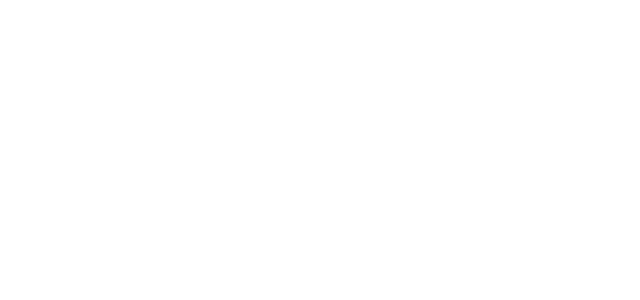
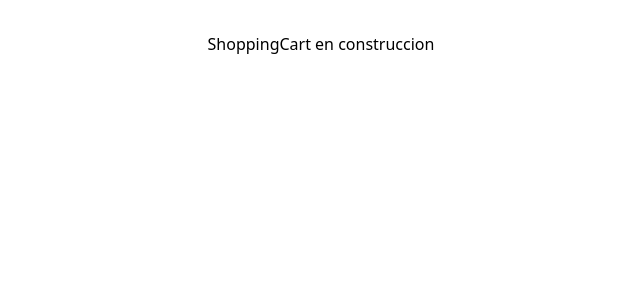
Before and after one commit to PetFriendlyUniverse/Henry-Pf, a React (Vite) app in the folder client/: page /shop/shoppingcart in a window 1280 px wide. Before the commit this address had no page. Shown: the top 300 px of the page, without its empty margins (319-959 px from the left). Built offline with nearby package versions, Linux system fonts and the light colour scheme.

Commit message:
rutas de e-commerce

```diff
--- a/client/src/App.jsx
+++ b/client/src/App.jsx
@@ -1,17 +1,21 @@
-import { useState } from "react";
 import { Routes, Route } from "react-router-dom";
 import Shop from "./pages/ecommerce/Shop/Shop";
 import Landing from "./pages/Landing/Landing";
+import ProductDetail from "./pages/ecommerce/ProductDetail/ProductDetail";
+import ShoppingCart from "./pages/ecommerce/ShoppingCart/ShoppingCart";
+import Checkout from "./pages/ecommerce/Checkout/Checkout";
+
 import "./App.css";
 
 function App() {
-  const [count, setCount] = useState(0);
-
   return (
     <div className="App">
       <Routes>
         <Route path="/" element={<Landing />} />
         <Route path="/shop" element={<Shop />} />
+        <Route path="/shop/detail/:id" element={<ProductDetail />} />
+        <Route path="/shop/shoppingcart" element={<ShoppingCart />} />
+        <Route path="/shop/checkout" element={<Checkout />} />
       </Routes>
     </div>
   );
--- a/client/src/pages/ecommerce/Checkout/Checkout.jsx
+++ b/client/src/pages/ecommerce/Checkout/Checkout.jsx
@@ -0,0 +1,5 @@
+function Checkout() {
+  return <div>Checkout en construccion</div>;
+}
+
+export default Checkout;
--- a/client/src/pages/ecommerce/ProductDetail/ProductDetail.jsx
+++ b/client/src/pages/ecommerce/ProductDetail/ProductDetail.jsx
@@ -0,0 +1,5 @@
+function ProductDetail() {
+  return <div>ProductDetail en construccion</div>;
+}
+
+export default ProductDetail;
--- a/client/src/pages/ecommerce/ShoppingCart/ShoppingCart.jsx
+++ b/client/src/pages/ecommerce/ShoppingCart/ShoppingCart.jsx
@@ -0,0 +1,5 @@
+function ShoppingCart() {
+  return <div>ShoppingCart en construccion</div>;
+}
+
+export default ShoppingCart;
```
